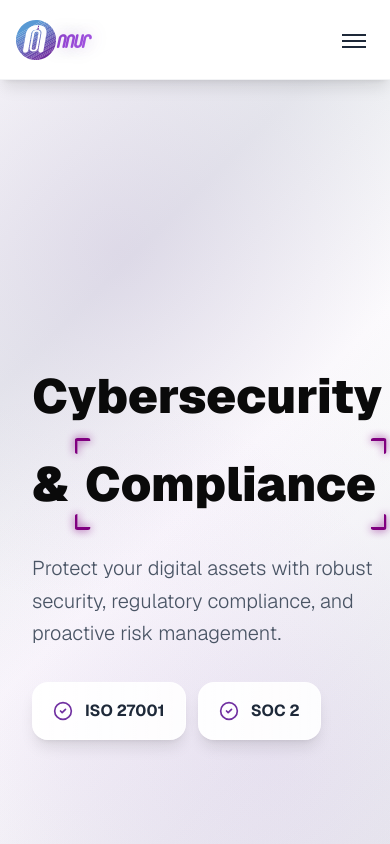
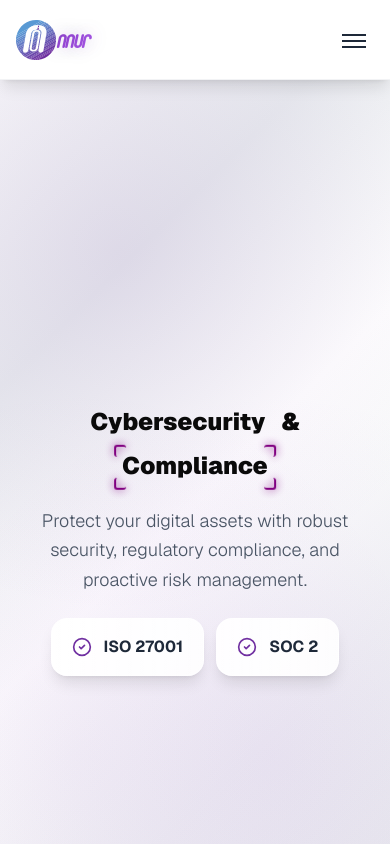
Before and after one commit to infinite9080/nnur-landing-remake, a Next.js app: page / in a window 390 px wide. Shown: the top 844 px of the page. Built offline with nearby package versions, Linux system fonts and the light colour scheme.

Commit message:
dasdasddsadasdas

```diff
--- a/src/app/components/Hero.module.css
+++ b/src/app/components/Hero.module.css
@@ -12,20 +12,39 @@
   left: 0;
   width: 100%;
   height: 100%;
-  background: linear-gradient(135deg, #f8f9fa 0%, #e9ecef 25%, #ffffff 50%, #f1f3f4 75%, #e8eaed 100%);
+  background: linear-gradient(
+    135deg,
+    #f8f9fa 0%,
+    #e9ecef 25%,
+    #ffffff 50%,
+    #f1f3f4 75%,
+    #e8eaed 100%
+  );
   z-index: 1;
 }
 
 .mobileBackground::before {
-  content: '';
+  content: "";
   position: absolute;
   top: 0;
   left: 0;
   width: 100%;
   height: 100%;
-  background: radial-gradient(circle at 30% 20%, rgba(112, 48, 161, 0.1) 0%, transparent 50%),
-              radial-gradient(circle at 70% 80%, rgba(157, 78, 221, 0.08) 0%, transparent 50%),
-              radial-gradient(circle at 20% 80%, rgba(112, 48, 161, 0.05) 0%, transparent 50%);
+  background: radial-gradient(
+      circle at 30% 20%,
+      rgba(112, 48, 161, 0.1) 0%,
+      transparent 50%
+    ),
+    radial-gradient(
+      circle at 70% 80%,
+      rgba(157, 78, 221, 0.08) 0%,
+      transparent 50%
+    ),
+    radial-gradient(
+      circle at 20% 80%,
+      rgba(112, 48, 161, 0.05) 0%,
+      transparent 50%
+    );
 }
 
 .svgBackground {
@@ -80,41 +99,57 @@
   width: 100%;
   height: 100%;
   display: flex;
-  align-items: flex-start;
-  padding-top: 6rem;
+  align-items: center;
+  justify-content: center;
+  padding-top: 4rem;
   z-index: 5;
   pointer-events: none;
 }
 
-/* Mobile: Adjust positioning for better readability */
-@media (max-width: 1023px) {
+/* Desktop: Align to left */
+@media (min-width: 1024px) {
   .textContent {
-    padding-top: 8rem;
     align-items: flex-start;
+    justify-content: flex-start;
+    padding-top: 6rem;
+  }
+
+  /* Override TrueFocus centering to align with other text on desktop */
+  .textContent :global(.hero-title-container) :global(.focus-container) {
+    justify-content: flex-start !important;
   }
 }
 
-/* Override TrueFocus centering to align with other text */
-.textContent :global(.hero-title-container) :global(.focus-container) {
-  justify-content: flex-start !important;
+/* Tablet: Center content */
+@media (max-width: 1023px) and (min-width: 641px) {
+  .textContent {
+    padding-top: 5rem;
+    padding-left: 2rem;
+    padding-right: 2rem;
+    align-items: center;
+  }
+
+  .textContent :global(.hero-title-container) :global(.focus-container) {
+    justify-content: center !important;
+  }
+}
+
+/* Mobile: Center content with less top padding */
+@media (max-width: 640px) {
+  .textContent {
+    padding-top: 5rem;
+    padding-left: 1rem;
+    padding-right: 1rem;
+    align-items: center;
+  }
+
+  .textContent :global(.hero-title-container) :global(.focus-container) {
+    justify-content: center !important;
+  }
 }
 
 .textContent * {
   pointer-events: auto;
-}
-
-/* Mobile: Position content under logo */
-@media (max-width: 768px) {
-  .textContent {
-    padding-top: 6rem;
-  }
-}
-
-/* Small mobile: Position content under logo */
-@media (max-width: 480px) {
-  .textContent {
-    padding-top: 6rem;
-  }
 }
 
 /* Enhanced Animations for Security Theme */
@@ -198,7 +233,8 @@
 }
 
 @keyframes security-pulse {
-  0%, 100% {
+  0%,
+  100% {
     opacity: 0.3;
     transform: scale(1);
   }
@@ -209,7 +245,8 @@
 }
 
 @keyframes float {
-  0%, 100% {
+  0%,
+  100% {
     transform: translateY(0px);
   }
   50% {
--- a/src/app/components/HeroSection.tsx
+++ b/src/app/components/HeroSection.tsx
@@ -57,20 +57,17 @@ const HeroSection = () => {
         </div>
       </div>
 
-      {/* Text content positioned on the left */}
+      {/* Text content */}
       <div className={styles.textContent}>
         <div
-          className="px-4 my-auto sm:px-6 lg:px-8"
+          className="px-4 my-auto sm:px-6 lg:px-8 w-full"
           style={{
             maxWidth: "1500px",
-            marginLeft: "max(1rem, calc((100vw - 1500px) / 2 + 1rem))",
-            marginRight: "auto",
-            width: "100%",
           }}
         >
-          <div className="space-y-8 sm:space-y-10 lg:space-y-12">
+          <div className="space-y-6 sm:space-y-8 lg:space-y-10">
             {/* Main Title with TrueFocus */}
-            <div className="space-y-6 sm:space-y-8">
+            <div className="space-y-4 sm:space-y-6">
               <div className={`hero-title-container ${styles.animateFadeInUp}`}>
                 <TrueFocus
                   sentence="Cybersecurity & Compliance"
@@ -85,12 +82,12 @@ const HeroSection = () => {
 
             {/* Enhanced Description */}
             <div
-              className={`max-w-4xl lg:mx-0 ${styles.animateZoomIn}`}
+              className={`max-w-4xl mx-auto lg:mx-0 text-center lg:text-left ${styles.animateZoomIn}`}
               style={{ animationDelay: "0.6s" }}
             >
               <div
                 style={{
-                  minHeight: "6rem",
+                  minHeight: "4rem",
                   display: "flex",
                   alignItems: "flex-start",
                 }}
@@ -98,7 +95,7 @@ const HeroSection = () => {
               >
                 <DecryptedText
                   text="Protect your digital assets with robust security, regulatory compliance, and proactive risk management."
-                  className="text-xl sm:text-2xl text-gray-600 leading-relaxed font-light"
+                  className="text-lg sm:text-xl lg:text-2xl text-gray-600 leading-relaxed font-light"
                   parentClassName="block w-full"
                   animateOn="view"
                   speed={30}
@@ -110,7 +107,7 @@ const HeroSection = () => {
 
             {/* Enhanced Trust Indicators */}
             <div
-              className={`flex flex-wrap gap-3 sm:gap-4 ${styles.animateRotateIn}`}
+              className={`flex flex-wrap gap-3 sm:gap-4 justify-center lg:justify-start ${styles.animateRotateIn}`}
               style={{ animationDelay: "1.2s" }}
             >
               <div className="group flex items-center gap-3 bg-gradient-to-r from-white/95 to-white/90 backdrop-blur-sm px-5 py-4 rounded-2xl shadow-lg border border-white/40 hover:shadow-xl hover:scale-105 transition-all duration-300 cursor-pointer">
@@ -132,7 +129,7 @@ const HeroSection = () => {
                   SOC 2
                 </span>
               </div>
-{/*
+              {/*
               <div className="group flex items-center gap-3 bg-gradient-to-r from-white/95 to-white/90 backdrop-blur-sm px-5 py-4 rounded-2xl shadow-lg border border-white/40 hover:shadow-xl hover:scale-105 transition-all duration-300 cursor-pointer">
                 <CircleCheck
                   size={20}
--- a/src/components/TrueFocus.css
+++ b/src/components/TrueFocus.css
@@ -5,6 +5,8 @@
   justify-content: center;
   align-items: center;
   flex-wrap: wrap;
+  overflow: hidden;
+  isolation: isolate;
 }
 
 .focus-word {
@@ -12,9 +14,7 @@
   font-size: 3rem;
   font-weight: 900;
   cursor: pointer;
-  transition:
-    filter 0.3s ease,
-    color 0.3s ease;
+  transition: filter 0.3s ease, color 0.3s ease;
 }
 
 .focus-word.active {
@@ -28,6 +28,11 @@
   pointer-events: none;
   box-sizing: content-box;
   border: none;
+  will-change: transform;
+  backface-visibility: hidden;
+  -webkit-backface-visibility: hidden;
+  transform: translateZ(0);
+  -webkit-transform: translateZ(0);
 }
 
 .corner {
@@ -36,8 +41,13 @@
   height: 1rem;
   border: 3px solid var(--border-color, #fff);
   filter: drop-shadow(0px 0px 4px var(--border-color, #fff));
+  -webkit-filter: drop-shadow(0px 0px 4px var(--border-color, #fff));
   border-radius: 3px;
   transition: none;
+  backface-visibility: hidden;
+  -webkit-backface-visibility: hidden;
+  transform: translateZ(0);
+  -webkit-transform: translateZ(0);
 }
 
 .top-left {
@@ -67,3 +77,62 @@
   border-left: none;
   border-top: none;
 }
+
+/* Mobile optimizations to prevent trails and viewport overflow */
+@media (max-width: 768px) {
+  .focus-container {
+    overflow: visible;
+    padding: 0 0.5rem;
+    max-width: 100%;
+  }
+
+  .focus-frame {
+    transform: translate3d(0, 0, 0);
+    -webkit-transform: translate3d(0, 0, 0);
+  }
+
+  .corner {
+    transform: translate3d(0, 0, 0);
+    -webkit-transform: translate3d(0, 0, 0);
+  }
+
+  .focus-word {
+    font-size: 1.75rem;
+    -webkit-font-smoothing: antialiased;
+    -moz-osx-font-smoothing: grayscale;
+    line-height: 1.2;
+  }
+}
+
+/* Extra small mobile */
+@media (max-width: 480px) {
+  .focus-word {
+    font-size: 1.5rem;
+  }
+
+  .corner {
+    width: 0.75rem;
+    height: 0.75rem;
+    border-width: 2px;
+  }
+
+  .top-left,
+  .top-right {
+    top: -8px;
+  }
+
+  .bottom-left,
+  .bottom-right {
+    bottom: -8px;
+  }
+
+  .top-left,
+  .bottom-left {
+    left: -8px;
+  }
+
+  .top-right,
+  .bottom-right {
+    right: -8px;
+  }
+}
--- a/src/components/TrueFocus.tsx
+++ b/src/components/TrueFocus.tsx
@@ -1,6 +1,6 @@
-import { useEffect, useRef, useState, RefObject } from 'react';
-import { motion } from 'motion/react';
-import './TrueFocus.css';
+import { useEffect, useRef, useState, RefObject } from "react";
+import { motion } from "motion/react";
+import "./TrueFocus.css";
 
 interface TrueFocusProps {
   sentence?: string;
@@ -20,34 +20,33 @@ interface FocusRect {
 }
 
 const TrueFocus: React.FC<TrueFocusProps> = ({
-  sentence = 'True Focus',
+  sentence = "True Focus",
   manualMode = false,
   blurAmount = 5,
-  borderColor = 'green',
-  glowColor = 'rgba(0, 255, 0, 0.6)',
+  borderColor = "green",
+  glowColor = "rgba(0, 255, 0, 0.6)",
   animationDuration = 0.5,
-  pauseBetweenAnimations = 1
+  pauseBetweenAnimations = 1,
 }) => {
-  const words = sentence.split(' ');
+  const words = sentence.split(" ");
   const [currentIndex, setCurrentIndex] = useState<number>(0);
   const [lastActiveIndex, setLastActiveIndex] = useState<number | null>(null);
   const containerRef = useRef<HTMLDivElement>(null);
-  const wordRefs: React.MutableRefObject<(HTMLSpanElement | null)[]> = useRef([]);
+  const wordRefs: React.MutableRefObject<(HTMLSpanElement | null)[]> = useRef(
+    []
+  );
   const [focusRect, setFocusRect] = useState<FocusRect>({
     x: 0,
     y: 0,
     width: 0,
-    height: 0
+    height: 0,
   });
 
   useEffect(() => {
     if (!manualMode) {
-      const interval = setInterval(
-        () => {
-          setCurrentIndex(prev => (prev + 1) % words.length);
-        },
-        (animationDuration + pauseBetweenAnimations) * 1000
-      );
+      const interval = setInterval(() => {
+        setCurrentIndex((prev) => (prev + 1) % words.length);
+      }, (animationDuration + pauseBetweenAnimations) * 1000);
 
       return () => clearInterval(interval);
     }
@@ -65,7 +64,7 @@ const TrueFocus: React.FC<TrueFocusProps> = ({
       x: activeRect.left - parentRect.left,
       y: activeRect.top - parentRect.top,
       width: activeRect.width,
-      height: activeRect.height
+      height: activeRect.height,
     });
   }, [currentIndex, words.length]);
 
@@ -89,12 +88,14 @@ const TrueFocus: React.FC<TrueFocusProps> = ({
         return (
           <span
             key={index}
-            ref={el => {
+            ref={(el) => {
               if (el) {
                 wordRefs.current[index] = el;
               }
             }}
-            className={`focus-word ${manualMode ? 'manual' : ''} ${isActive && !manualMode ? 'active' : ''}`}
+            className={`focus-word ${manualMode ? "manual" : ""} ${
+              isActive && !manualMode ? "active" : ""
+            }`}
             style={
               {
                 filter: manualMode
@@ -102,11 +103,11 @@ const TrueFocus: React.FC<TrueFocusProps> = ({
                     ? `blur(0px)`
                     : `blur(${blurAmount}px)`
                   : isActive
-                    ? `blur(0px)`
-                    : `blur(${blurAmount}px)`,
+                  ? `blur(0px)`
+                  : `blur(${blurAmount}px)`,
                 transition: `filter ${animationDuration}s ease`,
-                '--border-color': borderColor,
-                '--glow-color': glowColor
+                "--border-color": borderColor,
+                "--glow-color": glowColor,
               } as React.CSSProperties
             }
             onMouseEnter={() => handleMouseEnter(index)}
@@ -124,15 +125,16 @@ const TrueFocus: React.FC<TrueFocusProps> = ({
           y: focusRect.y,
           width: focusRect.width,
           height: focusRect.height,
-          opacity: currentIndex >= 0 ? 1 : 0
+          opacity: currentIndex >= 0 ? 1 : 0,
         }}
         transition={{
-          duration: animationDuration
+          duration: animationDuration,
+          ease: "easeInOut",
         }}
         style={
           {
-            '--border-color': borderColor,
-            '--glow-color': glowColor
+            "--border-color": borderColor,
+            "--glow-color": glowColor,
           } as React.CSSProperties
         }
       >
```
Also changed, not shown: tsconfig.json (+19 -4 lines), 1 other file (tests, documents, lock files or other folders).
